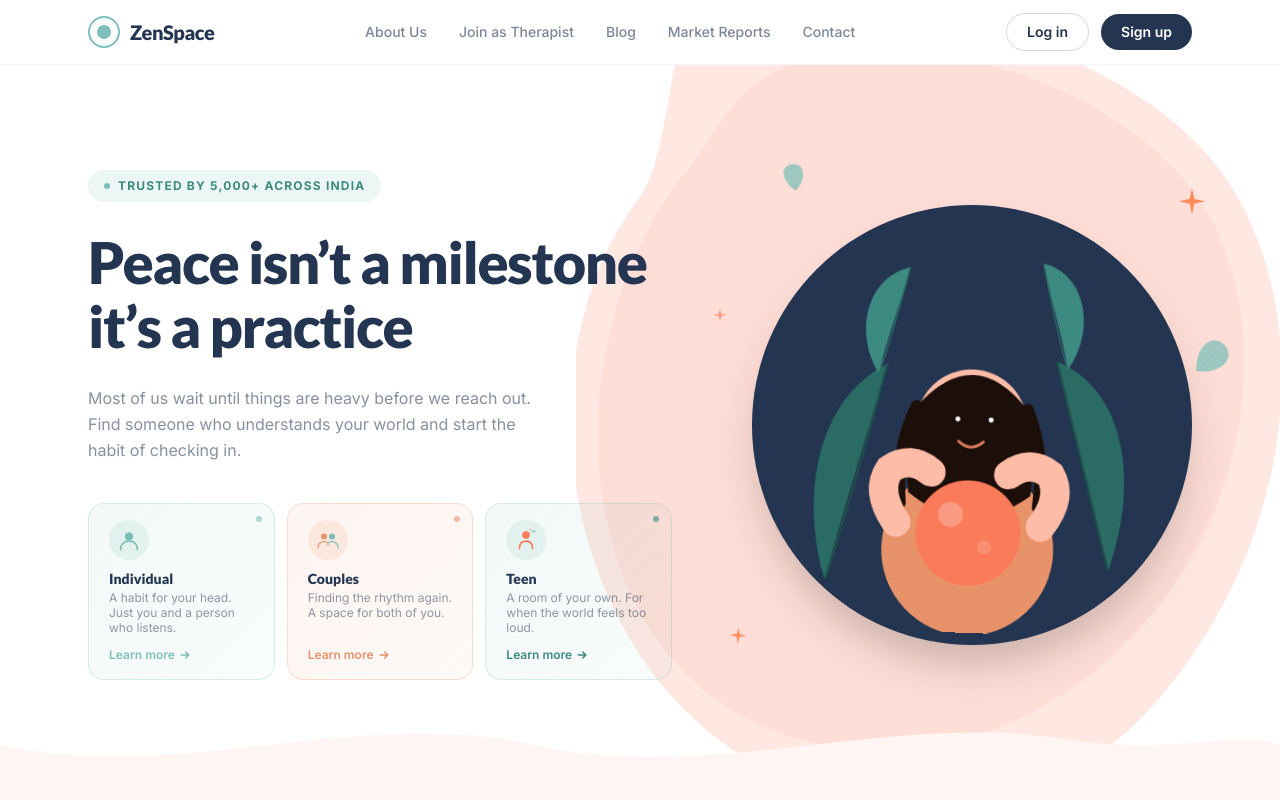
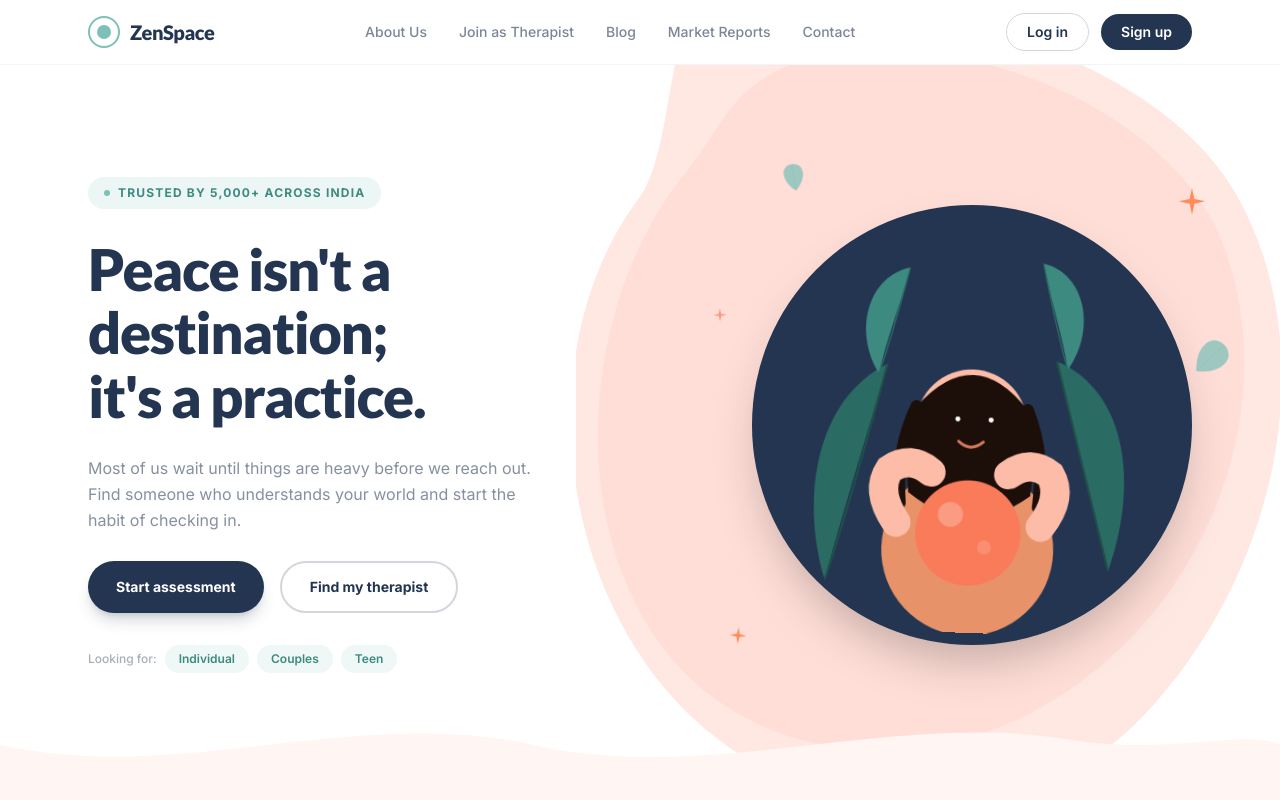
Before and after one commit to Niharikaexe/ZenSpace, a Next.js app: page / in a window 1280 px wide. Shown: the top 800 px of the page. Built offline with nearby package versions, Linux system fonts and the light colour scheme.

Commit message:
Add updated HeroSection, HowItWorks, TherapistCards components

```diff
--- a/components/home/HeroSection.tsx
+++ b/components/home/HeroSection.tsx
@@ -62,74 +62,10 @@ const StarSVG = ({ color = "#FF8C5A", className = "" }: { color?: string; classN
   </svg>
 )
 
-/* ── Category card icon SVGs ── */
-const IndividualIcon = () => (
-  <svg viewBox="0 0 40 40" fill="none" className="w-full h-full">
-    <circle cx="20" cy="14" r="7" fill="#7EC0B7" />
-    <path d="M6,36 C6,27 12,22 20,22 C28,22 34,27 34,36" stroke="#7EC0B7" strokeWidth="3" strokeLinecap="round" fill="none"/>
-  </svg>
-)
-
-const CouplesIcon = () => (
-  <svg viewBox="0 0 48 40" fill="none" className="w-full h-full">
-    <circle cx="16" cy="13" r="6" fill="#E8926A" />
-    <path d="M4,36 C4,28 9,23 16,23 C19,23 22,24 24,26" stroke="#E8926A" strokeWidth="2.5" strokeLinecap="round" fill="none"/>
-    <circle cx="32" cy="13" r="6" fill="#7EC0B7" />
-    <path d="M44,36 C44,28 39,23 32,23 C29,23 26,24 24,26" stroke="#7EC0B7" strokeWidth="2.5" strokeLinecap="round" fill="none"/>
-    <path d="M21,30 Q24,28 27,30" stroke="#233551" strokeWidth="2" strokeLinecap="round" fill="none" opacity="0.3"/>
-  </svg>
-)
-
-const TeenIcon = () => (
-  <svg viewBox="0 0 40 44" fill="none" className="w-full h-full">
-    <circle cx="20" cy="13" r="7" fill="#F97B5A" />
-    <path d="M8,38 C8,29 13,24 20,24 C27,24 32,29 32,38" stroke="#F97B5A" strokeWidth="3" strokeLinecap="round" fill="none"/>
-    <path d="M30,8 L32,4 L34,8" stroke="#7EC0B7" strokeWidth="1.5" strokeLinecap="round" fill="none"/>
-    <circle cx="36" cy="6" r="2" fill="#7EC0B7" opacity="0.7"/>
-    <circle cx="28" cy="3" r="1.5" fill="#E8926A" opacity="0.8"/>
-  </svg>
-)
-
 const therapyTypes = [
-  {
-    label: "Individual",
-    tagline: "A habit for your head. Just you and a person who listens.",
-    href: "/for/individuals",
-    Icon: IndividualIcon,
-    accent: "#7EC0B7",
-    bg: "from-[#7EC0B7]/10 to-[#7EC0B7]/5",
-    border: "border-[#7EC0B7]/25",
-    hoverBorder: "hover:border-[#7EC0B7]/60",
-    hoverBg: "hover:from-[#7EC0B7]/18 hover:to-[#7EC0B7]/10",
-    iconBg: "bg-[#7EC0B7]/15",
-    dot: "bg-[#7EC0B7]",
-  },
-  {
-    label: "Couples",
-    tagline: "Finding the rhythm again. A space for both of you.",
-    href: "/for/couples",
-    Icon: CouplesIcon,
-    accent: "#E8926A",
-    bg: "from-[#E8926A]/10 to-[#E8926A]/5",
-    border: "border-[#E8926A]/25",
-    hoverBorder: "hover:border-[#E8926A]/60",
-    hoverBg: "hover:from-[#E8926A]/18 hover:to-[#E8926A]/10",
-    iconBg: "bg-[#E8926A]/15",
-    dot: "bg-[#E8926A]",
-  },
-  {
-    label: "Teen",
-    tagline: "A room of your own. For when the world feels too loud.",
-    href: "/for/adolescents",
-    Icon: TeenIcon,
-    accent: "#3D8A80",
-    bg: "from-[#7EC0B7]/10 to-[#7EC0B7]/5",
-    border: "border-[#7EC0B7]/25",
-    hoverBorder: "hover:border-[#7EC0B7]/60",
-    hoverBg: "hover:from-[#7EC0B7]/18 hover:to-[#7EC0B7]/10",
-    iconBg: "bg-[#7EC0B7]/15",
-    dot: "bg-[#3D8A80]",
-  },
+  { label: "Individual", href: "/individual" },
+  { label: "Couples", href: "/couples" },
+  { label: "Teen", href: "/teen" },
 ]
 
 const HeroSection = () => {
@@ -176,8 +112,8 @@ const HeroSection = () => {
               className="text-4xl md:text-5xl lg:text-[3.6rem] font-black text-[#233551] leading-[1.1] tracking-tight"
               style={{ fontFamily: 'var(--font-lato)' }}
             >
-              Peace isn’t a milestone<br />
-              it’s a practice
+              Peace isn&apos;t a destination;<br />
+              it&apos;s a practice.
             </motion.h1>
 
             {/* Subtitle */}
@@ -190,50 +126,45 @@ const HeroSection = () => {
               Most of us wait until things are heavy before we reach out. Find someone who understands your world and start the habit of checking in.
             </motion.p>
 
-            {/* Therapy type category cards */}
-            <div className="flex flex-col sm:flex-row gap-3 pt-3">
-              {therapyTypes.map((t, i) => (
+            {/* CTA buttons */}
             <motion.div
-                  key={t.label}
               initial={{ opacity: 0, y: 20 }}
               animate={{ opacity: 1, y: 0 }}
-                  transition={{ duration: 0.5, delay: 0.4 + i * 0.1 }}
-                  className="flex-1"
+              transition={{ duration: 0.7, delay: 0.3 }}
+              className="flex flex-wrap gap-4"
             >
               <Link
-                    href={t.href}
-                    className={`group relative flex flex-col gap-3 bg-gradient-to-br ${t.bg} ${t.hoverBg} border ${t.border} ${t.hoverBorder} px-5 py-4 rounded-2xl transition-all duration-300 hover:-translate-y-1 hover:shadow-lg overflow-hidden h-full min-h-[152px]`}
+                href="/questionnaire"
+                className="inline-flex items-center gap-2 bg-[#233551] text-white text-sm font-bold px-7 py-3.5 rounded-full hover:bg-[#2d4568] transition-all duration-200 shadow-lg shadow-[#233551]/20 hover:shadow-xl hover:shadow-[#233551]/25 hover:-translate-y-0.5"
               >
-                    {/* Subtle corner glow on hover */}
-                    <div className="absolute inset-0 opacity-0 group-hover:opacity-100 transition-opacity duration-300 rounded-2xl" style={{ background: `radial-gradient(ellipse at 0% 100%, ${t.accent}18 0%, transparent 60%)` }} />
-
-                    {/* Icon */}
-                    <div className={`w-10 h-10 ${t.iconBg} rounded-xl flex items-center justify-center p-2 transition-transform duration-300 group-hover:scale-110`}>
-                      <t.Icon />
-                    </div>
-
-                    {/* Label + tagline */}
-                    <div>
-                      <p className="text-sm font-black text-[#233551] leading-none mb-1" style={{ fontFamily: 'var(--font-lato)' }}>
-                        {t.label}
-                      </p>
-                      <p className="text-xs text-[#233551]/50 leading-tight">{t.tagline}</p>
-                    </div>
-
-                    {/* Arrow */}
-                    <div className="flex items-center gap-1 mt-auto">
-                      <span className="text-xs font-semibold" style={{ color: t.accent }}>Learn more</span>
-                      <svg viewBox="0 0 16 16" fill="none" className="w-3 h-3 transition-transform duration-300 group-hover:translate-x-1" style={{ color: t.accent }}>
-                        <path d="M3 8h10M9 4l4 4-4 4" stroke="currentColor" strokeWidth="2" strokeLinecap="round" strokeLinejoin="round"/>
-                      </svg>
-                    </div>
-
-                    {/* Active dot */}
-                    <span className={`absolute top-3 right-3 w-1.5 h-1.5 rounded-full ${t.dot} opacity-60 group-hover:opacity-100 transition-opacity`} />
+                Start assessment
+              </Link>
+              <Link
+                href="/questionnaire"
+                className="inline-flex items-center gap-2 text-[#233551] text-sm font-bold px-7 py-3.5 rounded-full border-2 border-[#233551]/20 hover:border-[#233551]/50 transition-all duration-200 hover:-translate-y-0.5"
+              >
+                Find my therapist
               </Link>
             </motion.div>
+
+            {/* Therapy type pills */}
+            <motion.div
+              initial={{ opacity: 0 }}
+              animate={{ opacity: 1 }}
+              transition={{ duration: 0.6, delay: 0.5 }}
+              className="flex flex-wrap gap-2 pt-1"
+            >
+              <span className="text-xs text-[#233551]/40 font-medium self-center">Looking for:</span>
+              {therapyTypes.map((t) => (
+                <Link
+                  key={t.label}
+                  href={t.href}
+                  className="text-xs font-semibold text-[#3D8A80] bg-[#7EC0B7]/12 hover:bg-[#7EC0B7]/25 px-3.5 py-1.5 rounded-full transition-colors"
+                >
+                  {t.label}
+                </Link>
               ))}
-            </div>
+            </motion.div>
           </div>
 
           {/* ── RIGHT: Illustration area ── */}
```
Lines whose indentation alone changed are shown as unchanged.
